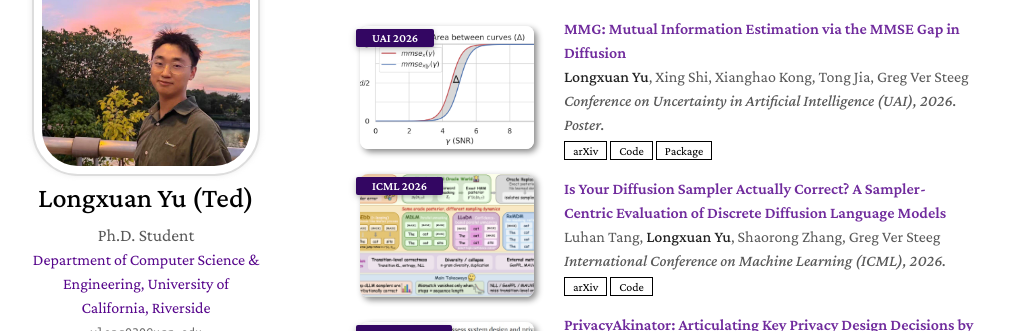
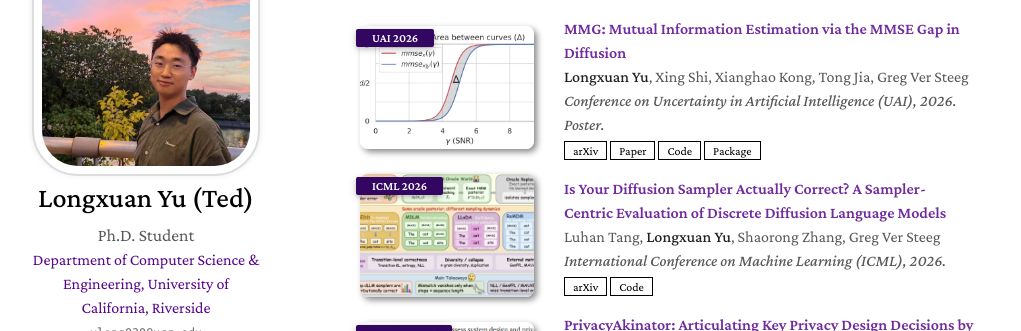
Before and after one commit to fengsxy/fengsxy.github.io, a Jekyll site: the page built from index.md, in a window 1280 px wide and 900 px high, scrolled down 384 px. Shown: the part 117-448 px from the top of the window, without its empty margins (130-1151 px from the left). Built offline with Jekyll 4.4.1, drawn with Linux system fonts in a browser that asks for light colours; nearby versions of some CDN libraries; a style sheet for code colours, icons or effects is not loaded; our own code applies the rules of GitHub Pages for plain Markdown files.

Commit message:
Add official UAI paper link for MMG

```diff
--- a/_includes/projects.md
+++ b/_includes/projects.md
@@ -19,6 +19,7 @@
     <div class="periodical"><em>Conference on Uncertainty in Artificial Intelligence (UAI), 2026. Poster.</em></div>
     <div class="links">
       <a href="https://arxiv.org/abs/2509.20609" class="btn btn-sm z-depth-0" role="button" target="_blank" style="font-size:12px;">arXiv</a>
+      <a href="https://proceedings.mlr.press/v337/yu26a.html" class="btn btn-sm z-depth-0" role="button" target="_blank" style="font-size:12px;">Paper</a>
       <a href="https://github.com/fengsxy/Diffusion_MI" class="btn btn-sm z-depth-0" role="button" target="_blank" style="font-size:12px;">Code</a>
       <a href="https://pypi.org/project/diffusion-mi/" class="btn btn-sm z-depth-0" role="button" target="_blank" style="font-size:12px;">Package</a>
     </div>
```
